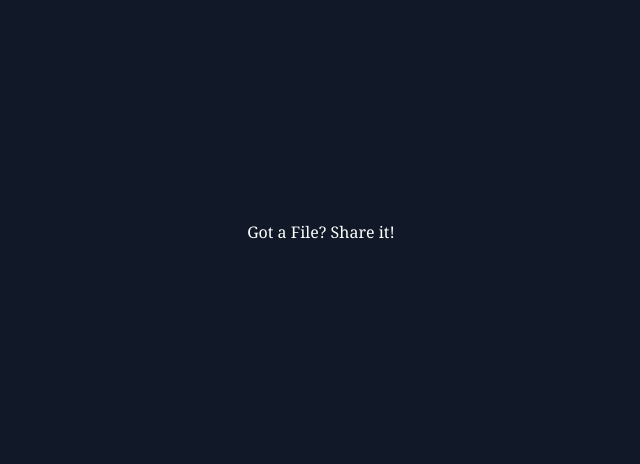
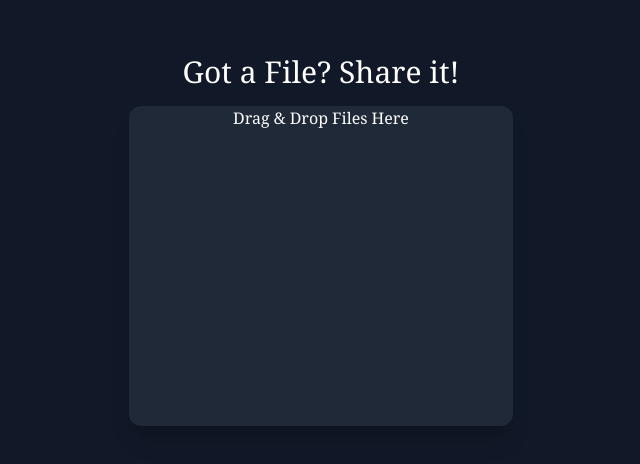
Before and after one commit to krutulkamil/sharefile, a Next.js app in the folder frontend/: page / in a window 1280 px wide. Shown: the part 168-632 px from the top of the page, without its empty margins (319-959 px from the left). Built offline with nearby package versions, Linux system fonts and the light colour scheme.

Commit message:
react-dropzone implementation

```diff
--- a/frontend/package.json
+++ b/frontend/package.json
@@ -10,7 +10,8 @@
   "dependencies": {
     "next": "^12.0.8",
     "react": "17.0.2",
-    "react-dom": "17.0.2"
+    "react-dom": "17.0.2",
+    "react-dropzone": "^11.5.1"
   },
   "devDependencies": {
     "@tailwindcss/jit": "^0.1.10",
--- /dev/null
+++ b/frontend/src/components/DropZone.tsx
@@ -0,0 +1,21 @@
+import {useCallback} from 'react';
+import {useDropzone} from 'react-dropzone';
+
+const DropZone = () => {
+    const onDrop = useCallback(acceptedFiles => {
+        console.log(acceptedFiles);
+    }, []);
+
+    const {getRootProps, getInputProps} = useDropzone({onDrop});
+
+    return (
+        <div>
+            <div {...getRootProps()} className="h-80 w-full">
+                <input {...getInputProps()} />
+                <p>Drag & Drop Files Here</p>
+            </div>
+        </div>
+    );
+};
+
+export default DropZone;
--- a/frontend/src/pages/index.tsx
+++ b/frontend/src/pages/index.tsx
@@ -1,7 +1,14 @@
+import DropZone from "@components/DropZone";
+
 export default function Home() {
-  return (
-    <div className="">
-      <h1>Got a File? Share it!</h1>
-    </div>
-  );
+    return (
+        <div className="flex flex-col items-center justify-center">
+            <h1 className="my-4 text-3xl font-medium">Got a File? Share it!</h1>
+            <div className="w-96 flex flex-col items-center bg-gray-800 shadow-xl rounded-xl justify-center">
+                <DropZone />
+                {/*render file*/}
+                {/*upload button*/}
+            </div>
+        </div>
+    );
 }
```
Also changed, not shown: 2 other files (tests, documents, lock files or other folders).
